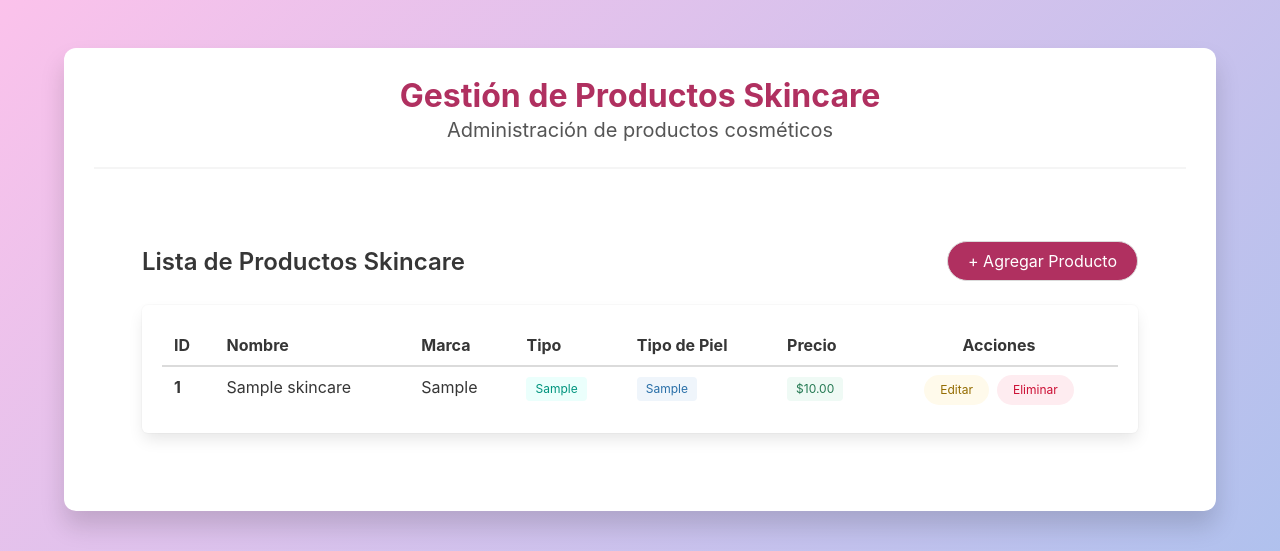
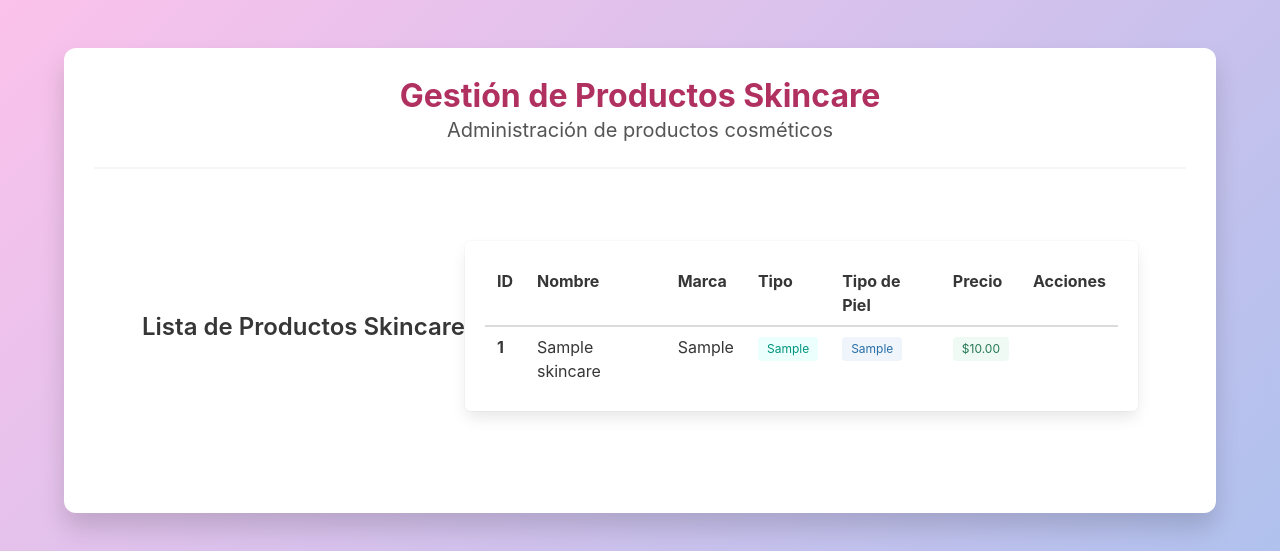
Before and after one commit to l19590310-sudo/ENE2026NUBE, a Flask app: page / in a window 1280 px wide. Shown: the top 551 px of the page. Run offline with Flask 3, Linux system fonts and the light colour scheme; tables that the repository leaves empty hold one stand-in row (values such as "Sample post").

Commit message:
Se quitaron botones

```diff
--- a/templates/index.html
+++ b/templates/index.html
@@ -11,11 +11,11 @@
                 <h2 class="title is-4"> Lista de Productos Skincare</h2>
             </div>
             <div class="level-right">
-                <a href="{{ url_for('create_producto') }}"
+                <!-- <a href="{{ url_for('create_producto') }}"
                    class="button is-skincare is-rounded">
                     + Agregar Producto
                 </a>
-            </div>
+            </div> -->
         </div>
 
         <!-- Tabla elegante -->
@@ -56,7 +56,7 @@
                             </td>
                             <td class="has-text-centered">
                                 <div class="buttons is-centered">
-                                    <a href="{{ url_for('update_producto', id_producto=producto.id_producto) }}"
+                                    <!-- <a href="{{ url_for('update_producto', id_producto=producto.id_producto) }}"
                                        class="button is-warning is-light is-small is-rounded">
                                         Editar
                                     </a>
@@ -64,7 +64,7 @@
                                     <a href="{{ url_for('delete_producto', id_producto=producto.id_producto) }}"
                                        class="button is-danger is-light is-small is-rounded">
                                         Eliminar
-                                    </a>
+                                    </a> -->
                                 </div>
                             </td>
                         </tr>
```
